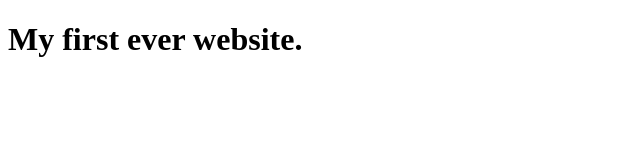
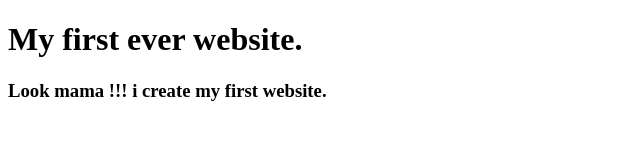
Before and after one commit to sumitsarwar/my-first-website, a plain HTML site: page index.html in a window 1280 px wide. Shown: the whole page, without its empty margins (0-640 px from the left). Drawn offline with Linux system fonts and the light colour scheme.

Commit message:
learned github

```diff
--- a/index.html
+++ b/index.html
@@ -8,5 +8,6 @@
 </head>
 <body>
     <h1>My first ever website.</h1>
+    <h3>Look mama !!! i create my first website.</h3>
 </body>
 </html>
```
